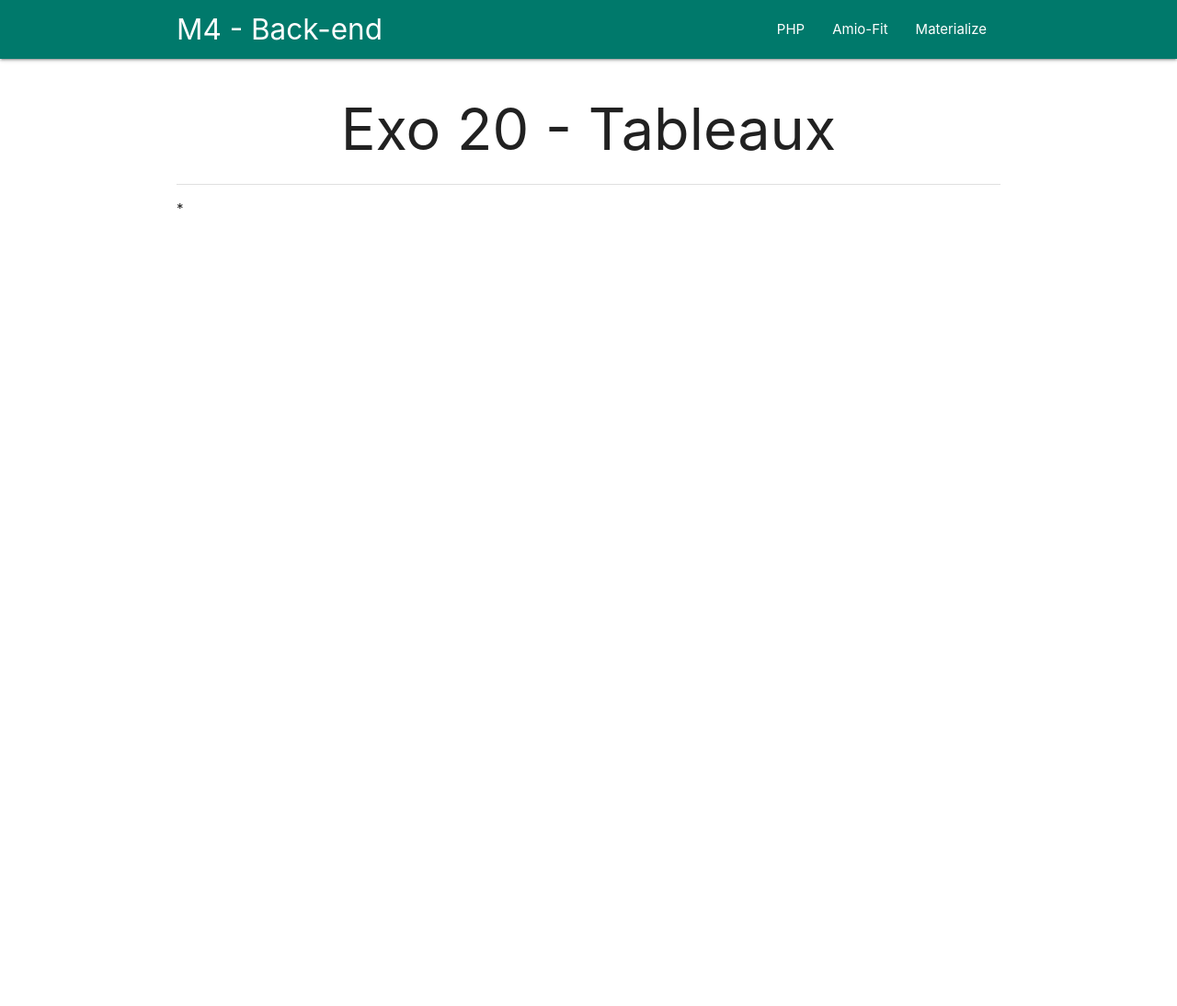
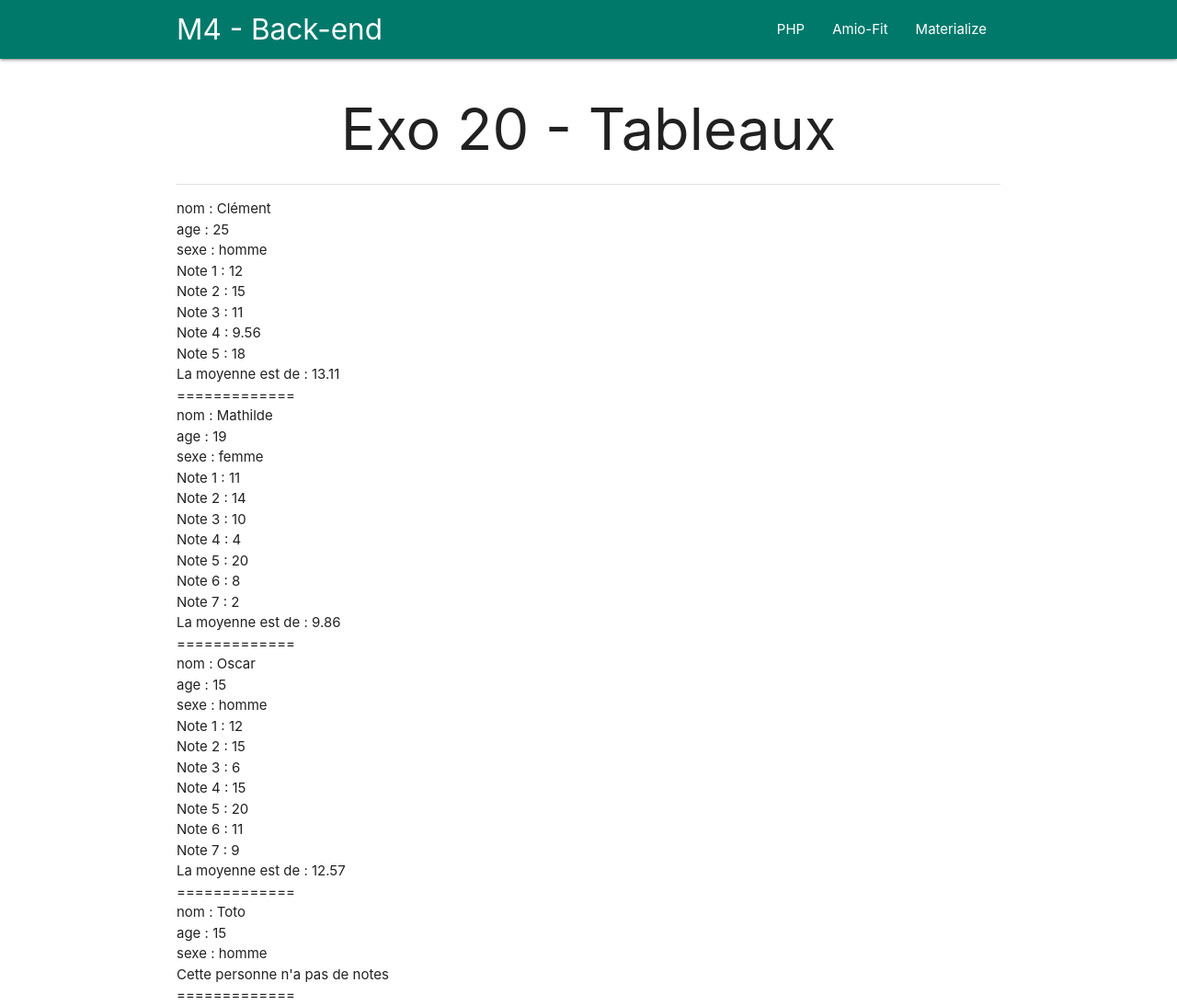
Before and after one commit to totomatix/CorrectionExosPHPCDA7, a PHP site: page /exercices/exo20/index.php in a window 1280 px wide. Shown: the whole page at 92% size. Before the commit the page ends 228 px from the top, so only its background shows below. Run offline with PHP 8.4, Linux system fonts and the light colour scheme.

Commit message:
Correction exo20

```diff
--- a/exercices/exo20/index.php
+++ b/exercices/exo20/index.php
@@ -1,9 +1,73 @@
 <?php ob_start(); //  ne pas modifier
 $titre = "Exo 20 - Tableaux"; // Mettre le titre de la page
 ?>
-*<!-- mettre votre code ici -->
+<!-- mettre votre code ici -->
 <?php
+$personnes = [
+    // pour le sexe : true = homme
+    [
+        "nom" => "Clément",
+        "age" => 25,
+        "sexe" => true,
+        "notes" => [12, 15, 11, 9.56, 18]
+    ],
+    [
+        "nom" => "Mathilde",
+        "age" => 19,
+        "sexe" => false,
+        "notes" => [11, 14, 10, 4, 20, 8, 2]
+    ],
+    [
+        "nom" => "Oscar",
+        "age" => 15,
+        "sexe" => true,
+        "notes" => [12, 15, 6, 15, 20, 11, 9]
+    ],
+    [
+        "nom" => "Toto",
+        "age" => 15,
+        "sexe" => true,
+        "notes" => []
+    ]
+];
+AfficherPersonnes($personnes);
 
+function AfficherPersonnes($tab_personnes)
+{
+    // parcours du 1er niveau du tableau
+    foreach ($tab_personnes as $personne) {
+        // parcours du tableau de chaque personne
+        foreach ($personne as $propriete => $value) {
+            if ($propriete == 'sexe') {
+                // affichage du sexe
+                echo "$propriete : " . ((!$value) ? 'femme' : 'homme') . '<br>';
+            } else if ($propriete == 'notes') {
+                if (count($value) >= 1) {
+                    // affichage de chacune des notes et de la moyenne
+                    foreach ($value as $index => $note) {
+                        // affichage des notes une par une
+                        echo "Note " . ($index + 1) . " : $note<br>";
+                    }
+                    // affichage de la moyenne
+                    echo "La moyenne est de : " . moyenne($value) . '<br>';
+                } else {
+                    echo "Cette personne n'a pas de notes<br>";
+                }
+
+
+            } else {
+                // affichage du nom ou de l'âge
+                echo "$propriete : $value<br>";
+            }
+        }
+        echo "=============<br>";
+    }
+}
+
+function moyenne(array $tab): float
+{
+    return round(array_sum($tab) / count($tab), 2);
+}
 ?>
 
 <?php
```
Lines whose indentation alone changed are shown as unchanged.
